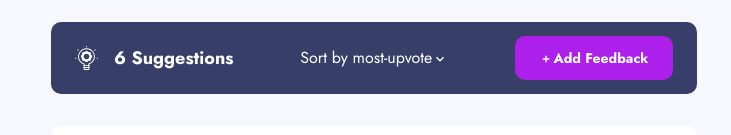
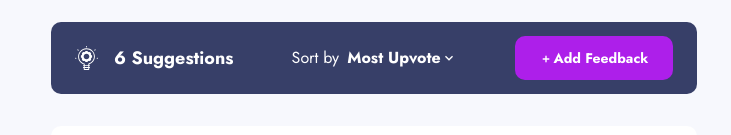
Before and after one commit to lilianaruva/product-feedback-app, a React (Create React App) app: page / in a window 1280 px wide. Shown: the part 252-387 px from the top of the page, without its empty margins (266-997 px from the left). Built offline with nearby package versions, Linux system fonts and the light colour scheme.

Commit message:
searchBox style

```diff
--- a/src/pages/Suggestions/components/suggestionBar.jsx
+++ b/src/pages/Suggestions/components/suggestionBar.jsx
@@ -2,12 +2,12 @@ import React, { useState } from 'react';
 import { Link } from "react-router-dom";
 import '../styles/suggestionBar.css'
 import { Menu, MenuButton, MenuList, MenuOptionGroup, MenuItemOption } from "@chakra-ui/react";
-import {  SmallAddIcon, ChevronDownIcon } from "@chakra-ui/icons";
+import { SmallAddIcon, ChevronDownIcon } from "@chakra-ui/icons";
 import data from "../../../data";
 
 const SuggestionsCard = (props) => {
     const [feedbacks, setFeedbacks] = useState(data);
-    const [currentSort, setCurrentSort] = useState("most-upvote");
+    const [currentSort, setCurrentSort] = useState("Most Upvote");
 
     const icon = () => (
         <svg width="23" height="24" viewBox="0 0 23 24" fill="none" xmlns="http://www.w3.org/2000/svg">
@@ -35,7 +35,10 @@ const SuggestionsCard = (props) => {
                     <h1 className="suggestion-title">{props.suggestions} Suggestions</h1>
                 </div>
                 <Menu>
-                    <MenuButton>Sort by {currentSort}<ChevronDownIcon /></MenuButton>
+                    <MenuButton>
+                        <div className="suggestion-sort">
+                            Sort by <h3>{currentSort}</h3><ChevronDownIcon />
+                        </div></MenuButton>
                     <MenuList minWidth="255px">
                         <MenuOptionGroup onChange={handleMenuSortChange} defaultValue="Most Upvote" type="radio">
                             <MenuItemOption color="#647196" className="sb-option" value="Most Upvote">Most Upvotes</MenuItemOption>
--- a/src/pages/Suggestions/styles/suggestionBar.css
+++ b/src/pages/Suggestions/styles/suggestionBar.css
@@ -43,3 +43,13 @@
 .button-purple:hover{
     background-color: #C75AF6;
 }
+
+.suggestion-sort{
+    display: flex;
+    align-items: center;
+}
+
+.suggestion-sort h3{
+    margin-left: 0.5rem;
+    font-weight: bold;
+}
```
